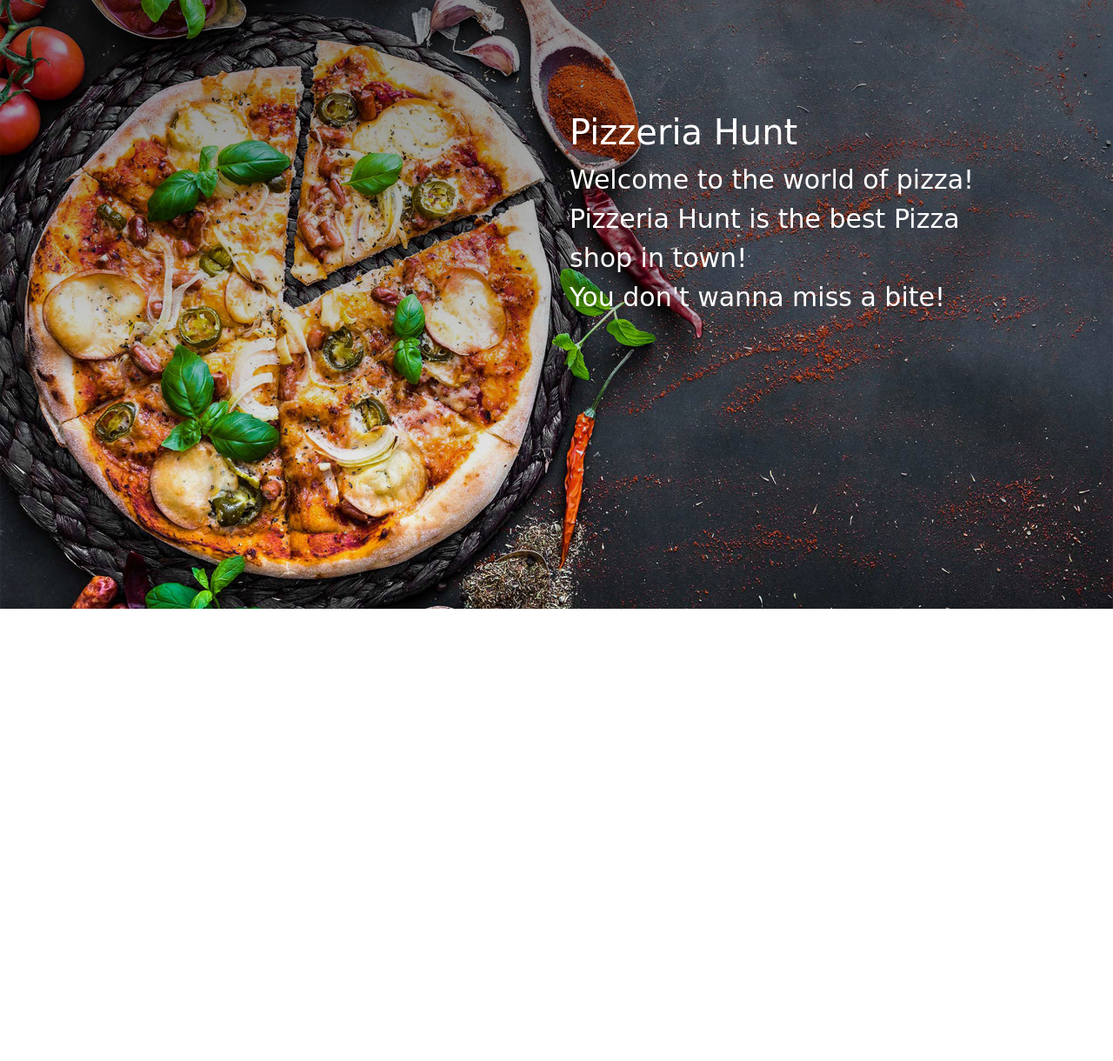
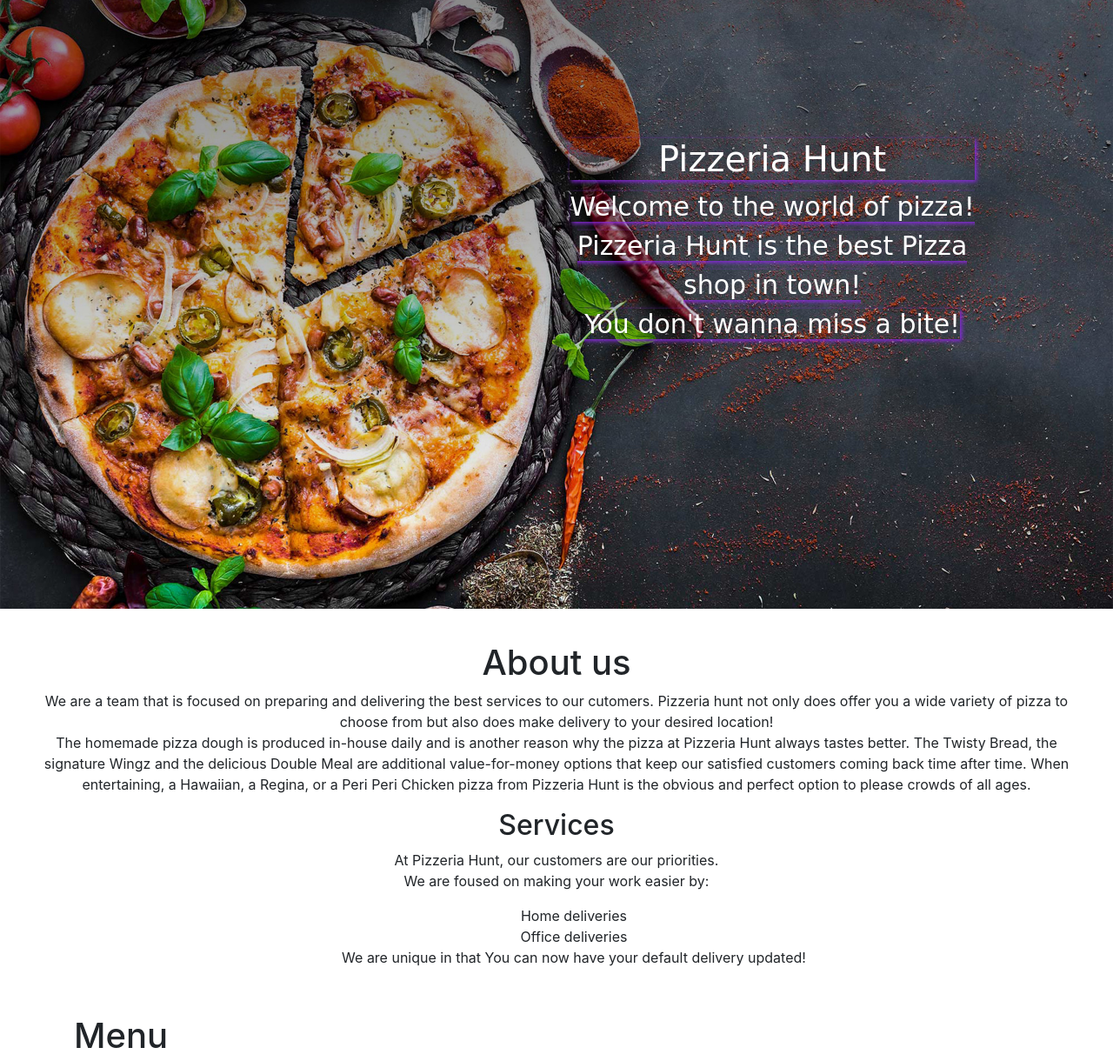
Before and after one commit to MungaiKeren/Pizza_Delivery, a plain HTML site: page index.html in a window 1280 px wide. Shown: the whole page at 87% size. Before the commit the page ends 800 px from the top, so only its background shows below. Drawn offline with nearby package versions, Linux system fonts and the light colour scheme; files whose address does not match are found by name; a web font is replaced by a local one.

Commit message:
This commit will include the about us and services sections

```diff
--- a/index.html
+++ b/index.html
@@ -15,16 +15,50 @@
         <div class="row">
             <div class="col-md-6"></div>
             <div class="col-md-6">
-                <h1>Pizzeria Hunt</h1>
-                <p><span id="white">Welcome to the world of pizza!<br>Pizzeria Hunt is the best Pizza shop in town!
+                <h1 id="white">Pizzeria Hunt</h1>
+                <p id="white"><span id="white">Welcome to the world of pizza!<br>Pizzeria Hunt is the best Pizza shop in town!
                 <br>You don't wanna miss a bite!</span></p>
             </div>
         </div>
     </div>
     </div>
-    <div class="about">
+    <div class="container-fluid">
         <h1>About us</h1>
-        <p></p>
+        <p>We are a team that is focused on preparing and delivering the best services to our
+            cutomers. Pizzeria hunt not only does offer you a wide variety of pizza to choose
+            from but also does make delivery to your desired location! <br>
+            The homemade pizza dough is produced in-house daily and is another reason
+                why the pizza at Pizzeria Hunt always tastes better.
+                The Twisty Bread, the signature Wingz and the delicious Double Meal are
+                additional value-for-money options that keep our satisfied customers coming
+                back time after time. When entertaining, a Hawaiian, a Regina, or a Peri Peri Chicken pizza
+                from Pizzeria Hunt is the obvious and perfect option to please crowds of all ages.
+            </p>
+        <h2>Services</h2>
+        <p>At Pizzeria Hunt, our customers are our priorities.<br> We are foused on making your
+        work easier by:</p>
+        <ol>
+            <li>Home deliveries</li>
+            <li>Office deliveries</li>
+            <li>We are unique in that You can now have your default delivery updated!</li>
+        </ol>
+    </div>
+    <div class="container">
+        <h1>Menu</h1>
+        <div class="row">
+            <div class="col-md-3">
+                <img src="../Pizza-delivery/Images/pizza-small2.jpg" width="300px" alt="">
+            </div>
+        <div class="col-md-3">
+            <img src="">
+        </div>
+        <div class="col-md-3">
+            <img src="">
+        </div>
+        <div class="col-md-3">
+            <img src="">
+        </div>
+        </div>
     </div>
 </body>
 <script src="https://code.jquery.com/jquery-3.3.1.min.js"
--- a/styles.css
+++ b/styles.css
@@ -5,17 +5,23 @@ body{
     background-image: url('../Pizza-delivery/Images/pizza\ LP3.jpg');
     background-size: cover;
     background-repeat: no-repeat;
-    /* background-attachment: fixed; */
+    background-attachment: fixed;
     width: 100%;
     height: 700px;
     padding: 10%;
 }
-h1,span#white{
+h1#white,span#white{
     color: white;
     font-family: 'Jacques Francois Shadow', cursive;
-    /* margin-left: 15%; */
-
+    box-shadow: 2px 2px 5px blueviolet;
 }
-p{
+p#white{
     font-size: 30px;
 }
+li{
+    list-style: none;
+}
+.container-fluid{
+    text-align: center;
+    padding: 3%;
+}
```
Also changed, not shown: Images/pizza LP1.jpg (added), Images/pizza LP2.jpeg (added), 1 other file.
